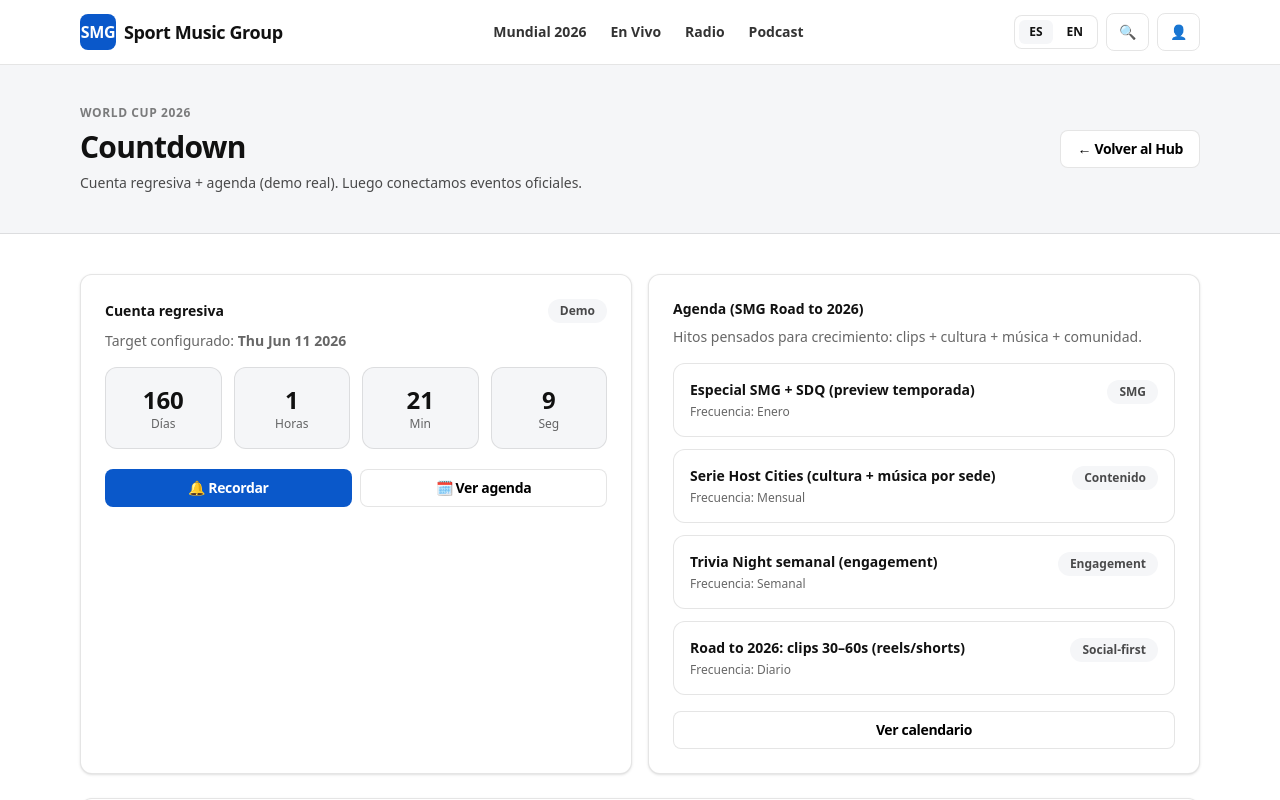
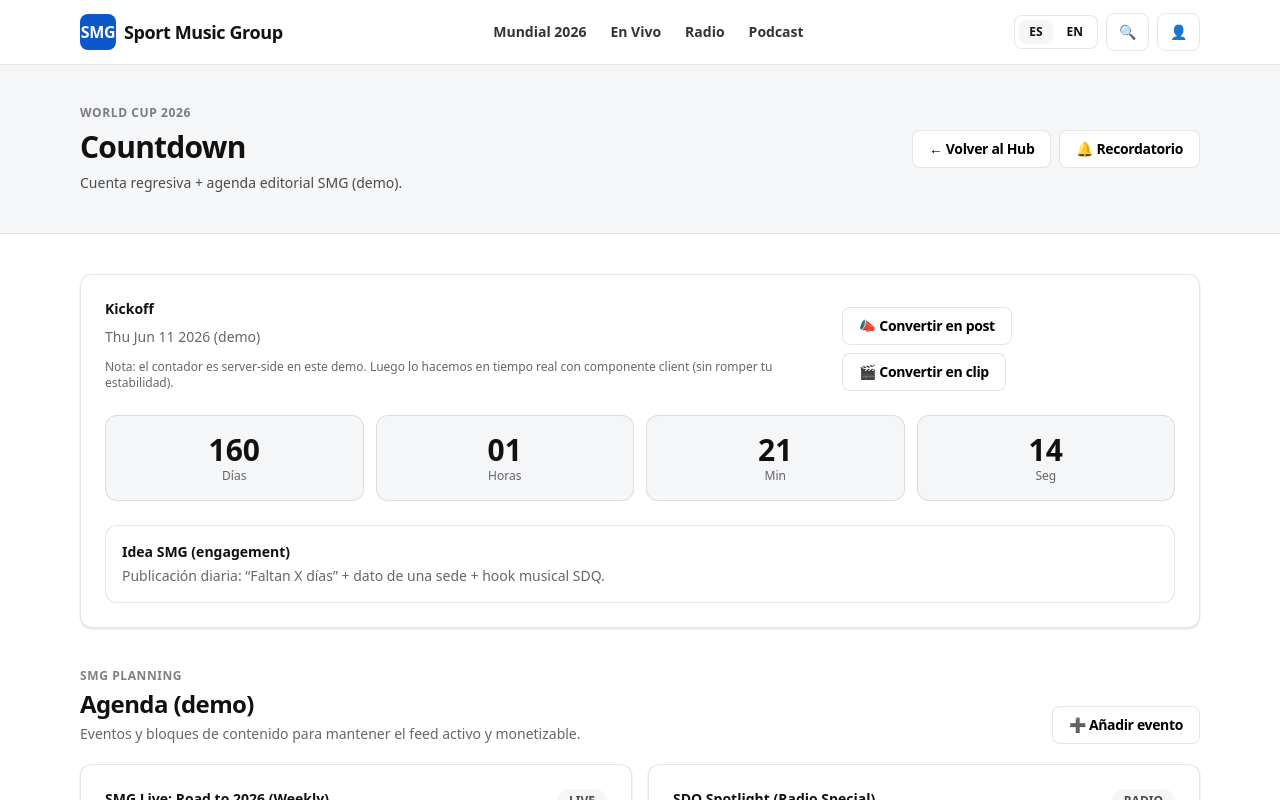
Before and after one commit to megamediagroupfl-ccisp/smg-web, a Next.js app: page /world-cup-2026/countdown in a window 1280 px wide. Shown: the top 800 px of the page. Built offline with nearby package versions, Linux system fonts and the light colour scheme.

Commit message:
feat: countdown real + agenda blocks

```diff
--- a/src/app/world-cup-2026/countdown/page.tsx
+++ b/src/app/world-cup-2026/countdown/page.tsx
@@ -1,141 +1,203 @@
-'use client';
-
 import Container from '@/components/layout/Container';
 import Card from '@/components/ui/Card';
 import Button from '@/components/ui/Button';
 import Link from 'next/link';
-import { useEffect, useMemo, useState } from 'react';
 
-type TLeft = { days: number; hours: number; mins: number; secs: number };
-
-function getTimeLeft(target: Date): TLeft {
-  const diff = Math.max(0, target.getTime() - Date.now());
-  const days = Math.floor(diff / (1000 * 60 * 60 * 24));
-  const hours = Math.floor((diff / (1000 * 60 * 60)) % 24);
-  const mins = Math.floor((diff / (1000 * 60)) % 60);
-  const secs = Math.floor((diff / 1000) % 60);
-  return { days, hours, mins, secs };
+function pad(n: number) {
+  return String(n).padStart(2, '0');
 }
 
-const MILESTONES = [
-  { title: 'Especial SMG + SDQ (preview temporada)', when: 'Enero', type: 'SMG' },
-  { title: 'Serie Host Cities (cultura + música por sede)', when: 'Mensual', type: 'Contenido' },
-  { title: 'Trivia Night semanal (engagement)', when: 'Semanal', type: 'Engagement' },
-  { title: 'Road to 2026: clips 30–60s (reels/shorts)', when: 'Diario', type: 'Social-first' },
+function getCountdownParts(target: Date) {
+  const now = new Date();
+  const diffMs = target.getTime() - now.getTime();
+
+  if (diffMs <= 0) {
+    return { done: true, days: 0, hours: 0, minutes: 0, seconds: 0 };
+  }
+
+  const totalSeconds = Math.floor(diffMs / 1000);
+  const days = Math.floor(totalSeconds / (3600 * 24));
+  const hours = Math.floor((totalSeconds % (3600 * 24)) / 3600);
+  const minutes = Math.floor((totalSeconds % 3600) / 60);
+  const seconds = totalSeconds % 60;
+
+  return { done: false, days, hours, minutes, seconds };
+}
+
+// ✅ Kickoff oficial (demo): 11 de junio 2026
+// Nota: más adelante lo moveremos a config central o CMS.
+const KICKOFF = new Date('2026-06-11T00:00:00');
+
+const AGENDA = [
+  {
+    title: 'SMG Live: Road to 2026 (Weekly)',
+    date: 'Todos los viernes • 8:00 PM',
+    tag: 'LIVE',
+    note: 'Entrevistas + trivia + clips para redes.',
+  },
+  {
+    title: 'SDQ Spotlight (Radio Special)',
+    date: 'Miércoles • 6:00 PM',
+    tag: 'RADIO',
+    note: 'Estrenos + “Stadium Vibes” + tendencias.',
+  },
+  {
+    title: 'Host City Focus (Content Day)',
+    date: 'Lunes • 12:00 PM',
+    tag: 'WORLD CUP',
+    note: 'Una ciudad sede por semana: cultura + playlist + fans.',
+  },
+  {
+    title: 'Trivia Night (Community)',
+    date: 'Domingo • 9:00 PM',
+    tag: 'ENGAGEMENT',
+    note: 'Retos, quizzes, premios y comunidad.',
+  },
 ];
 
 export default function CountdownPage() {
-  // Fecha demo configurable (luego la ponemos oficial).
-  // Tip: puedes cambiarla sin tocar nada más.
-  const target = useMemo(() => new Date('2026-06-11T00:00:00'), []);
-  const [left, setLeft] = useState<TLeft>(() => getTimeLeft(target));
-
-  useEffect(() => {
-    const t = setInterval(() => setLeft(getTimeLeft(target)), 1000);
-    return () => clearInterval(t);
-  }, [target]);
+  const parts = getCountdownParts(KICKOFF);
 
   return (
     <div className="bg-white">
+      {/* HEADER */}
       <section className="border-b border-black/10 bg-[rgb(var(--smg-soft))]">
         <Container className="py-10">
-          <div className="flex flex-col gap-4 md:flex-row md:items-center md:justify-between">
+          <div className="flex items-center justify-between gap-4">
             <div>
               <div className="text-xs font-extrabold uppercase tracking-wider text-black/50">
                 World Cup 2026
               </div>
               <h1 className="mt-2 text-3xl font-black tracking-tight">Countdown</h1>
               <p className="mt-2 text-sm text-black/70">
-                Cuenta regresiva + agenda (demo real). Luego conectamos eventos oficiales.
+                Cuenta regresiva + agenda editorial SMG (demo).
               </p>
             </div>
-            <Link href="/world-cup-2026">
-              <Button variant="secondary">← Volver al Hub</Button>
-            </Link>
+            <div className="flex gap-2">
+              <Link href="/world-cup-2026">
+                <Button variant="secondary">← Volver al Hub</Button>
+              </Link>
+              <Button variant="secondary">🔔 Recordatorio</Button>
+            </div>
           </div>
         </Container>
       </section>
 
-      <Container className="py-10">
-        <div className="grid gap-4 md:grid-cols-2">
-          {/* COUNTDOWN */}
-          <Card className="p-6">
-            <div className="flex items-center justify-between gap-3">
-              <div className="text-sm font-black">Cuenta regresiva</div>
-              <span className="rounded-full bg-[rgb(var(--smg-soft))] px-3 py-1 text-xs font-bold text-black/70">
-                Demo
-              </span>
+      <Container className="py-10 space-y-10">
+        {/* COUNTDOWN */}
+        <Card className="p-6">
+          <div className="flex flex-col gap-4 md:flex-row md:items-end md:justify-between">
+            <div>
+              <div className="text-sm font-black">Kickoff</div>
+              <div className="mt-2 text-sm text-black/60">
+                {KICKOFF.toDateString()} (demo)
+              </div>
+              <div className="mt-3 text-xs text-black/60">
+                Nota: el contador es server-side en este demo. Luego lo hacemos en tiempo real
+                con componente client (sin romper tu estabilidad).
+              </div>
             </div>
 
-            <div className="mt-2 text-sm text-black/60">
-              Target configurado: <span className="font-bold">{target.toDateString()}</span>
+            <div className="flex flex-wrap gap-2">
+              <Button variant="secondary">📣 Convertir en post</Button>
+              <Button variant="secondary">🎬 Convertir en clip</Button>
+            </div>
+          </div>
+
+          <div className="mt-6 grid gap-3 sm:grid-cols-4">
+            <div className="rounded-xl border border-black/10 bg-[rgb(var(--smg-soft))] p-4 text-center">
+              <div className="text-3xl font-black">{parts.done ? '00' : pad(parts.days)}</div>
+              <div className="text-xs text-black/60">Días</div>
             </div>
 
-            <div className="mt-4 grid grid-cols-4 gap-3">
-              {[
-                { n: left.days, label: 'Días' },
-                { n: left.hours, label: 'Horas' },
-                { n: left.mins, label: 'Min' },
-                { n: left.secs, label: 'Seg' },
-              ].map((x) => (
-                <div
-                  key={x.label}
-                  className="rounded-xl border border-black/10 bg-[rgb(var(--smg-soft))] p-4 text-center"
-                >
-                  <div className="text-2xl font-black tabular-nums">{x.n}</div>
-                  <div className="text-xs text-black/60">{x.label}</div>
-                </div>
-              ))}
+            <div className="rounded-xl border border-black/10 bg-[rgb(var(--smg-soft))] p-4 text-center">
+              <div className="text-3xl font-black">{parts.done ? '00' : pad(parts.hours)}</div>
+              <div className="text-xs text-black/60">Horas</div>
             </div>
 
-            <div className="mt-5 grid grid-cols-2 gap-2">
-              <Button>🔔 Recordar</Button>
-              <Button variant="secondary">🗓 Ver agenda</Button>
-            </div>
-          </Card>
-
-          {/* AGENDA */}
-          <Card className="p-6">
-            <div className="text-sm font-black">Agenda (SMG Road to 2026)</div>
-            <div className="mt-2 text-sm text-black/60">
-              Hitos pensados para crecimiento: clips + cultura + música + comunidad.
+            <div className="rounded-xl border border-black/10 bg-[rgb(var(--smg-soft))] p-4 text-center">
+              <div className="text-3xl font-black">{parts.done ? '00' : pad(parts.minutes)}</div>
+              <div className="text-xs text-black/60">Min</div>
             </div>
 
-            <div className="mt-4 space-y-3">
-              {MILESTONES.map((m) => (
-                <div
-                  key={m.title}
-                  className="flex items-start justify-between gap-3 rounded-xl border border-black/10 bg-white p-4"
-                >
+            <div className="rounded-xl border border-black/10 bg-[rgb(var(--smg-soft))] p-4 text-center">
+              <div className="text-3xl font-black">{parts.done ? '00' : pad(parts.seconds)}</div>
+              <div className="text-xs text-black/60">Seg</div>
+            </div>
+          </div>
+
+          {parts.done ? (
+            <div className="mt-6 rounded-xl border border-black/10 bg-white p-4">
+              <div className="text-sm font-black">¡Ya comenzó!</div>
+              <div className="mt-1 text-sm text-black/60">
+                Activa modo cobertura total SMG + SDQ.
+              </div>
+            </div>
+          ) : (
+            <div className="mt-6 rounded-xl border border-black/10 bg-white p-4">
+              <div className="text-sm font-black">Idea SMG (engagement)</div>
+              <div className="mt-1 text-sm text-black/60">
+                Publicación diaria: “Faltan X días” + dato de una sede + hook musical SDQ.
+              </div>
+            </div>
+          )}
+        </Card>
+
+        {/* AGENDA */}
+        <div>
+          <div className="mb-5 flex items-end justify-between gap-4">
+            <div>
+              <div className="text-xs font-extrabold uppercase tracking-wider text-black/50">
+                SMG Planning
+              </div>
+              <h2 className="mt-1 text-2xl font-black tracking-tight">Agenda (demo)</h2>
+              <p className="mt-1 text-sm text-black/60">
+                Eventos y bloques de contenido para mantener el feed activo y monetizable.
+              </p>
+            </div>
+            <Button variant="secondary">➕ Añadir evento</Button>
+          </div>
+
+          <div className="grid gap-4 md:grid-cols-2">
+            {AGENDA.map((a) => (
+              <Card key={a.title} className="p-6">
+                <div className="flex items-start justify-between gap-3">
                   <div>
-                    <div className="text-sm font-bold">{m.title}</div>
-                    <div className="mt-1 text-xs text-black/60">Frecuencia: {m.when}</div>
+                    <div className="text-sm font-black">{a.title}</div>
+                    <div className="mt-2 text-sm text-black/60">{a.date}</div>
+                    <div className="mt-2 text-xs text-black/60">{a.note}</div>
                   </div>
-                  <span className="shrink-0 rounded-full bg-[rgb(var(--smg-soft))] px-3 py-1 text-xs font-bold text-black/70">
-                    {m.type}
+                  <span className="rounded-full bg-[rgb(var(--smg-soft))] px-3 py-1 text-xs font-bold text-black/70">
+                    {a.tag}
                   </span>
                 </div>
-              ))}
-            </div>
 
-            <div className="mt-4">
-              <Button variant="secondary" className="w-full">
-                Ver calendario
-              </Button>
-            </div>
-          </Card>
+                <div className="mt-4 grid grid-cols-2 gap-2">
+                  <Button variant="secondary">Ver</Button>
+                  <Button variant="secondary">Compartir</Button>
+                </div>
+              </Card>
+            ))}
+          </div>
         </div>
 
         {/* CTA */}
-        <Card className="mt-6 p-6">
+        <Card className="p-6">
           <div className="flex flex-col gap-4 md:flex-row md:items-center md:justify-between">
             <div>
-              <div className="text-sm font-black">Diferenciación (no ESPN)</div>
+              <div className="text-sm font-black">Siguiente objetivo</div>
               <div className="mt-1 text-sm text-black/60">
-                Countdown + agenda se usa para planificar contenido (clips, lives, SDQ, cultura), no solo “noticias”.
+                Luego conectamos esto con datos reales y automatizamos posts (Canva + calendario).
               </div>
             </div>
-            <Button>Crear plan semanal</Button>
+            <div className="flex gap-2">
+              <Link href="/world-cup-2026/news">
+                <Button variant="secondary">Ver News</Button>
+              </Link>
+              <Link href="/world-cup-2026/host-cities">
+                <Button variant="secondary">Ver Host Cities</Button>
+              </Link>
+            </div>
           </div>
         </Card>
       </Container>
```
